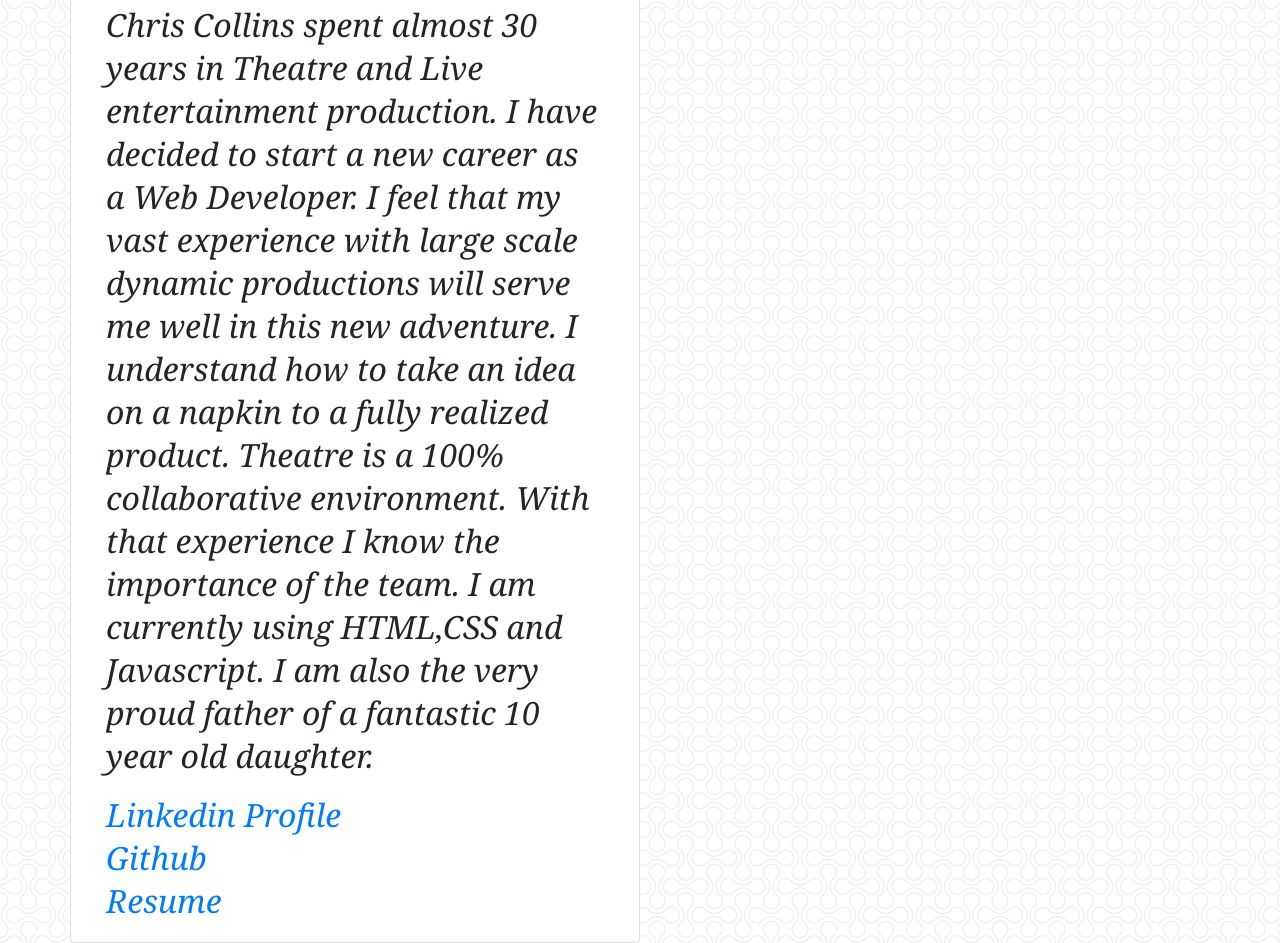
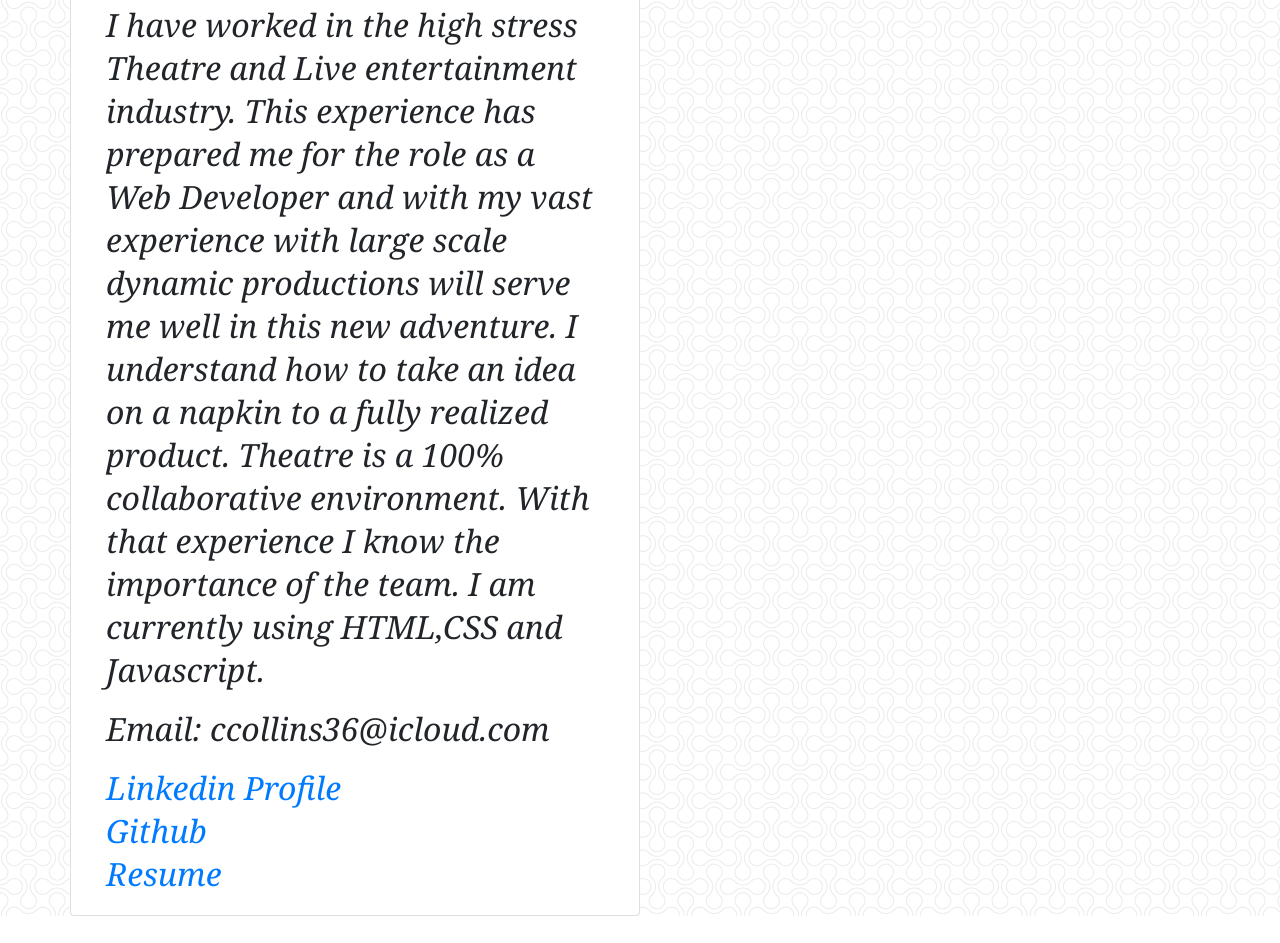
Before and after one commit to ccollins1975/Professional-Materials, a plain HTML site: page index.html in a window 1280 px wide. Shown: the part 593-1536 px from the top of the page. After the commit the page ends 1509 px from the top, so only its background shows below. Drawn offline with nearby package versions, Linux system fonts and the light colour scheme.

Commit message:
added email to main page, updated bio

```diff
--- a/index.html
+++ b/index.html
@@ -42,13 +42,12 @@
     <img id ="myPic"src="Assets/Images/PIC02s.png" class="img-fluid
      card-img-top float-right" alt="Chris Collins">
     <div class="card-body">
-      <p class="card-text">Chris Collins spent almost 30 years in Theatre and Live entertainment production. I have
-        decided to start a new career as a Web Developer. I feel that my vast experience with large scale dynamic productions
+      <p class="card-text">I have worked in the high stress Theatre and Live entertainment industry. This experience has prepared me for the role as a Web Developer and with my vast experience with large scale dynamic productions
         will serve me well in this new adventure. I understand how to take an idea on a napkin to a fully realized product. Theatre is a 100% collaborative
-        environment. With that experience I know the importance of the team. I am currently using HTML,CSS and Javascript. I am also the very proud father of a
-        fantastic 10 year old daughter.
+        environment. With that experience I know the importance of the team. I am currently using HTML,CSS and Javascript.
 
         </p>
+        <p>Email: ccollins36@icloud.com</p>
         <a href="www.linkedin.com/in/chris-collins-629293151">Linkedin Profile</a>
         <br>
         <a href="www.github.com/ccollins1975">Github</a>
```
